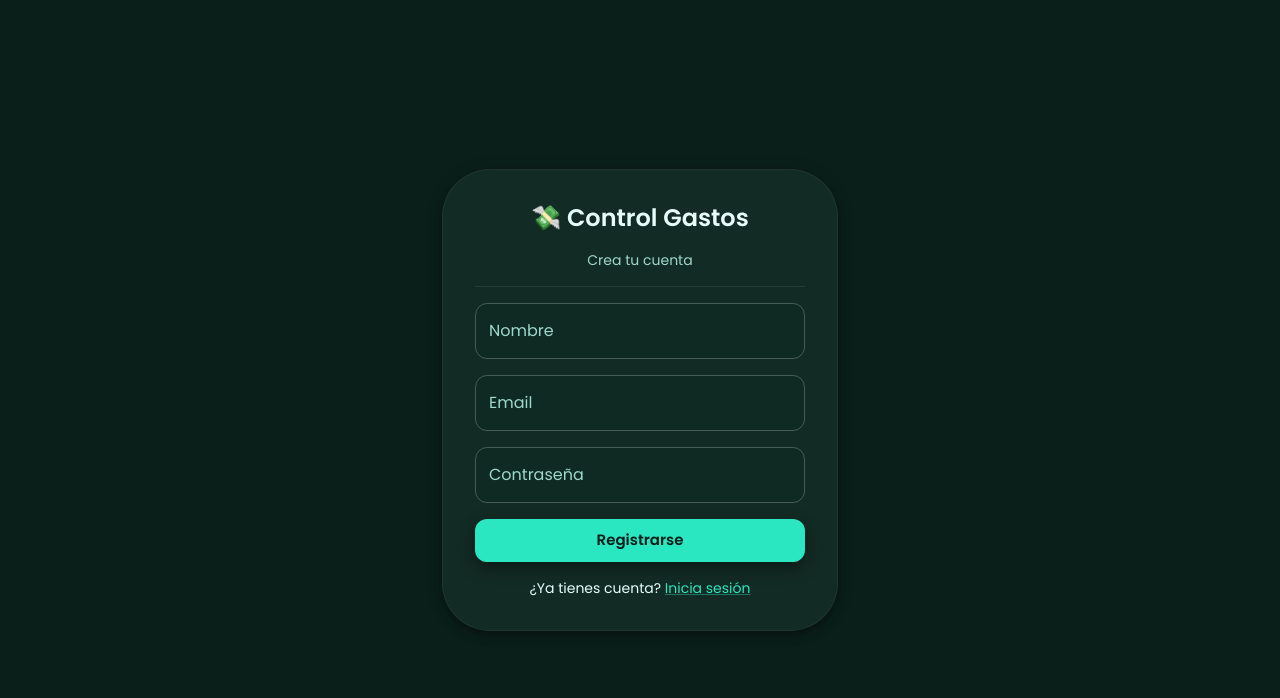
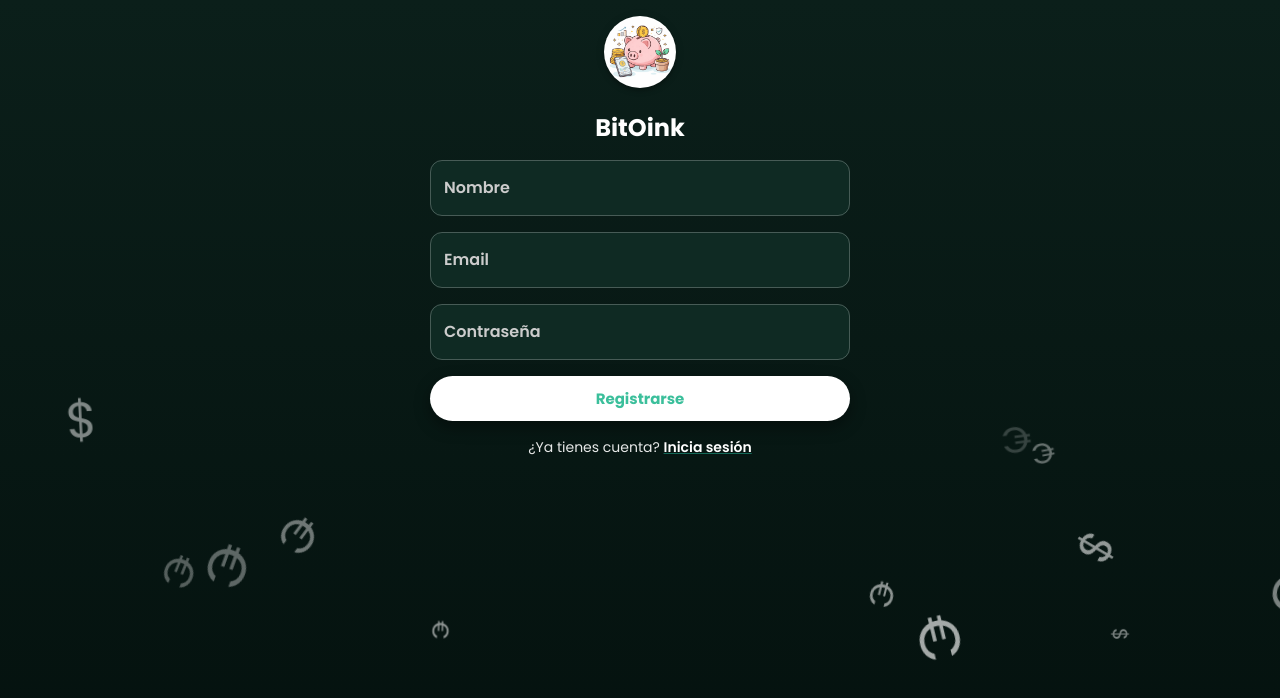
Before and after one commit to Chema-Ramirez/expense-tracker, a React (Vite) app in the folder client/: page /register in a window 1280 px wide. Shown: the top 698 px of the page. Built offline with nearby package versions, Linux system fonts and the light colour scheme.

Commit message:
Added Register design and adjustments to Login design

```diff
--- a/client/src/pages/Login.jsx
+++ b/client/src/pages/Login.jsx
@@ -30,7 +30,6 @@ const Login = () => {
     const [loading, setLoading] = useState(false);
     const [bubbles, setBubbles] = useState([]);
 
-    // Crear burbujas iniciales solo una vez
     useEffect(() => {
         const initialBubbles = Array.from({ length: 12 }, () => ({
             symbol: symbols[Math.floor(Math.random() * symbols.length)],
@@ -39,7 +38,7 @@ const Login = () => {
             duration: Math.random() * 15 + 10,
             opacity: Math.random() * 0.5 + 0.3,
             rotate: Math.random() * 360,
-            startBottom: -(Math.random() * 100 + 50), // inicia fuera de la vista
+            startBottom: -(Math.random() * 100 + 50),
             delay: Math.random() * 5,
         }));
         setBubbles(initialBubbles);
@@ -96,7 +95,7 @@ const Login = () => {
                                 : `rgba(255,255,255,${b.opacity})`,
                         transform: `rotate(${b.rotate}deg)`,
                         animation: `bubbleMove ${b.duration}s linear infinite`,
-                        animationDelay: `${b.delay}s`,
+                        animationDelay: `${Math.random() * 1}s`,
                     }}
                 >
                     {b.symbol}
@@ -126,7 +125,7 @@ const Login = () => {
                 >
                     <Stack spacing={isLandscape ? 2 : 3}>
                         {/* HEADER */}
-                        <Stack spacing={1.2} alignItems="center">
+                        <Stack spacing={3} alignItems="center">
                             <Box
                                 component="img"
                                 src="/icons/image-app.png"
--- a/client/src/pages/Register.jsx
+++ b/client/src/pages/Register.jsx
@@ -1,35 +1,47 @@
-import { useState, useContext } from "react";
+import { useState, useContext, useEffect } from "react";
 import {
     Box,
     Button,
-    Container,
     TextField,
     Typography,
-    Paper,
     Stack,
-    Divider,
     Alert,
     Link,
+    useMediaQuery,
 } from "@mui/material";
+import CircularProgress from "@mui/material/CircularProgress";
 import { AuthContext } from "../context/AuthContext";
 import { registerUser } from "../services/authService";
 import { useNavigate, Link as RouterLink } from "react-router-dom";
+import { ThemeContext } from "../context/ThemeContext";
+
+const symbols = ["€", "$", "€", "$", "€", "$", "€"];
 
 const Register = () => {
     const { login } = useContext(AuthContext);
+    const { mode } = useContext(ThemeContext);
     const navigate = useNavigate();
+    const isLandscape = useMediaQuery("(orientation: landscape)");
 
-    const [formData, setFormData] = useState({
-        name: "",
-        email: "",
-        password: "",
-    });
-
+    const [form, setForm] = useState({ name: "", email: "", password: "" });
     const [error, setError] = useState("");
     const [loading, setLoading] = useState(false);
+    const [bubbles, setBubbles] = useState([]);
+
+    useEffect(() => {
+        const initialBubbles = Array.from({ length: 12 }, () => ({
+            symbol: symbols[Math.floor(Math.random() * symbols.length)],
+            size: Math.random() * 40 + 20,
+            left: Math.random() * 100,
+            duration: Math.random() * 15 + 10,
+            opacity: Math.random() * 0.5 + 0.3,
+            rotate: Math.random() * 360,
+        }));
+        setBubbles(initialBubbles);
+    }, []);
 
     const handleChange = (e) =>
-        setFormData({ ...formData, [e.target.name]: e.target.value });
+        setForm({ ...form, [e.target.name]: e.target.value });
 
     const handleSubmit = async (e) => {
         e.preventDefault();
@@ -37,7 +49,7 @@ const Register = () => {
         setLoading(true);
 
         try {
-            const data = await registerUser(formData);
+            const data = await registerUser(form);
             login(data.user, data.token);
             navigate("/dashboard");
         } catch (err) {
@@ -50,29 +62,100 @@ const Register = () => {
     return (
         <Box
             sx={{
-                minHeight: "100vh",
+                minHeight: "100dvh",
+                position: "relative",
+                overflow: "hidden",
                 display: "flex",
-                alignItems: "center",
-                backgroundColor: "background.default",
+                flexDirection: "column",
+                pt: "env(safe-area-inset-top)",
+                pb: "env(safe-area-inset-bottom)",
+                background: (theme) =>
+                    theme.palette.mode === "light"
+                        ? "linear-gradient(180deg, #1FBF9F 0%, #0B3D2E 100%)"
+                        : "linear-gradient(180deg, #0B1F1A 0%, #04110E 100%)",
             }}
         >
-            <Container maxWidth="xs">
-                <Paper elevation={6} sx={{ p: 4, borderRadius: 3 }}>
-                    <Stack spacing={2}>
-                        {/* Branding */}
-                        <Typography variant="h5" fontWeight={600} textAlign="center">
-                            💸 Control Gastos
-                        </Typography>
+            {/* BURBUJAS */}
+            {bubbles.map((b, i) => (
+                <Typography
+                    key={i}
+                    component="span"
+                    sx={{
+                        position: "absolute",
+                        left: `${b.left}%`,
+                        bottom: "-50px",
+                        fontSize: b.size,
+                        color:
+                            mode === "light"
+                                ? `rgba(255,255,255,${b.opacity})`
+                                : `rgba(255,255,255,${b.opacity})`,
+                        transform: `rotate(${b.rotate}deg)`,
+                        animation: `bubbleMove ${b.duration}s linear infinite`,
+                        animationDelay: `${Math.random() * 1}s`,
+                    }}
+                >
+                    {b.symbol}
+                </Typography>
+            ))}
 
-                        <Typography
-                            variant="body2"
-                            color="text.secondary"
-                            textAlign="center"
+            {/* CONTENIDO */}
+            <Box
+                sx={{
+                    flex: 1,
+                    display: "flex",
+                    flexDirection: "column",
+                    justifyContent: isLandscape ? "flex-start" : "center",
+                    overflowY: "auto",
+                    px: 3,
+                    position: "relative",
+                    zIndex: 2,
+                }}
+            >
+                <Box
+                    sx={{
+                        maxWidth: 420,
+                        mx: "auto",
+                        width: "100%",
+                        py: isLandscape ? 2 : 0,
+                    }}
+                >
+                    <Stack spacing={isLandscape ? 2 : 3}>
+                        {/* HEADER */}
+                        <Stack
+                            spacing={3}
+                            alignItems="center"
+                            sx={{ mb: 4 }}
                         >
-                            Crea tu cuenta
-                        </Typography>
+                            <Box
+                                component="img"
+                                src="/icons/image-app.png"
+                                alt="BitOink"
+                                sx={{
+                                    width: isLandscape ? 72 : 120,
+                                    height: isLandscape ? 72 : 120,
+                                    borderRadius: 3,
+                                    boxShadow: 4,
+                                    backgroundColor: "white",
+                                }}
+                            />
+                            <Typography
+                                variant={isLandscape ? "h5" : "h3"}
+                                fontWeight={800}
+                                color="white"
+                            >
+                                BitOink
+                            </Typography>
+                            {!isLandscape && (
+                                <Typography
+                                    variant="body1"
+                                    color="rgba(255,255,255,0.9)"
+                                    textAlign="center"
+                                >
+                                    Crea tu cuenta y comienza a ahorrar
+                                </Typography>
+                            )}
+                        </Stack>
 
-                        <Divider />
 
                         {error && <Alert severity="error">{error}</Alert>}
 
@@ -82,26 +165,74 @@ const Register = () => {
                                 <TextField
                                     label="Nombre"
                                     name="name"
-                                    value={formData.name}
+                                    value={form.name}
                                     onChange={handleChange}
                                     fullWidth
+                                    variant="outlined"
+                                    InputProps={{
+                                        sx: {
+                                            borderRadius: 2,
+                                            backgroundColor: mode === "light" ? "#fff" : "#222",
+                                            color: mode === "light" ? "#111" : "#fff",
+                                        },
+                                    }}
+                                    InputLabelProps={{
+                                        sx: {
+                                            color: mode === "light" ? "#555" : "#ccc",
+                                            "&.Mui-focused": { color: "#fbff00" },
+                                            fontWeight: 600,
+                                            transition: "0.3s",
+                                        },
+                                    }}
                                 />
 
                                 <TextField
                                     label="Email"
                                     name="email"
-                                    value={formData.email}
+                                    value={form.email}
                                     onChange={handleChange}
                                     fullWidth
+                                    variant="outlined"
+                                    InputProps={{
+                                        sx: {
+                                            borderRadius: 2,
+                                            backgroundColor: mode === "light" ? "#fff" : "#222",
+                                            color: mode === "light" ? "#111" : "#fff",
+                                        },
+                                    }}
+                                    InputLabelProps={{
+                                        sx: {
+                                            color: mode === "light" ? "#555" : "#ccc",
+                                            "&.Mui-focused": { color: "#fbff00" },
+                                            fontWeight: 600,
+                                            transition: "0.3s",
+                                        },
+                                    }}
                                 />
 
                                 <TextField
                                     label="Contraseña"
                                     name="password"
                                     type="password"
-                                    value={formData.password}
+                                    value={form.password}
                                     onChange={handleChange}
                                     fullWidth
+                                    variant="outlined"
+                                    InputProps={{
+                                        sx: {
+                                            borderRadius: 2,
+                                            backgroundColor: mode === "light" ? "#fff" : "#222",
+                                            color: mode === "light" ? "#111" : "#fff",
+                                        },
+                                    }}
+                                    InputLabelProps={{
+                                        sx: {
+                                            color: mode === "light" ? "#555" : "#ccc",
+                                            "&.Mui-focused": { color: "#0B3D2E" },
+                                            fontWeight: 600,
+                                            transition: "0.3s",
+                                        },
+                                    }}
                                 />
 
                                 <Button
@@ -109,22 +240,39 @@ const Register = () => {
                                     variant="contained"
                                     size="large"
                                     disabled={loading}
+                                    sx={{
+                                        borderRadius: 3,
+                                        py: 1.2,
+                                        backgroundColor: "white",
+                                        color: "#3BBF9B",
+                                        fontWeight: 800,
+                                    }}
                                 >
-                                    {loading ? "Creando cuenta..." : "Registrarse"}
+                                    {loading ? <CircularProgress size={24} /> : "Registrarse"}
                                 </Button>
                             </Stack>
                         </Box>
 
-                        {/* CTA Login */}
-                        <Typography variant="body2" textAlign="center">
+
+                        <Typography variant="body2" textAlign="center" color="rgba(255,255,255,0.9)">
                             ¿Ya tienes cuenta?{" "}
-                            <Link component={RouterLink} to="/login">
+                            <Link component={RouterLink} to="/login" sx={{ color: "white", fontWeight: 600 }}>
                                 Inicia sesión
                             </Link>
                         </Typography>
                     </Stack>
-                </Paper>
-            </Container>
+                </Box>
+            </Box>
+
+            <style>
+                {`
+          @keyframes bubbleMove {
+            0% { transform: translateY(0) rotate(0deg); }
+            50% { transform: translateY(-50vh) rotate(180deg); opacity: 0.6; }
+            100% { transform: translateY(-100vh) rotate(360deg); }
+          }
+        `}
+            </style>
         </Box>
     );
 };
```
